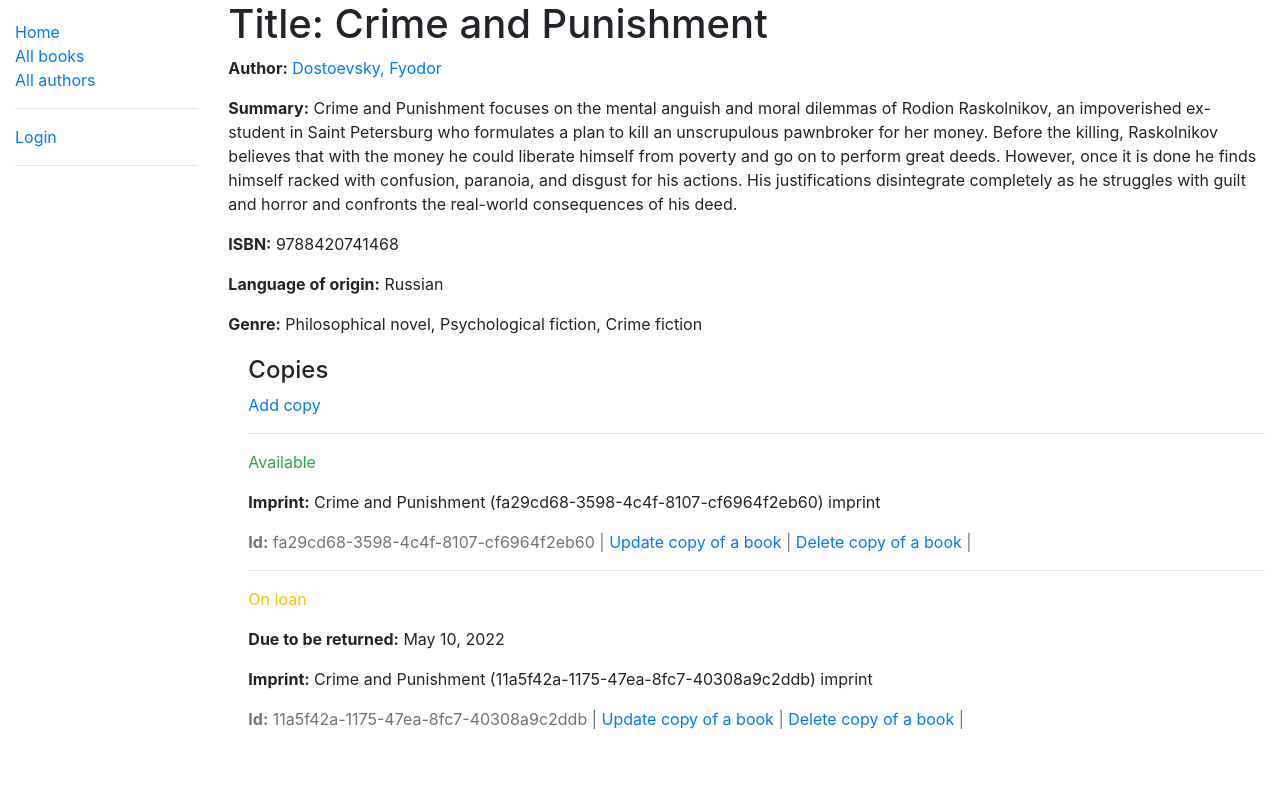
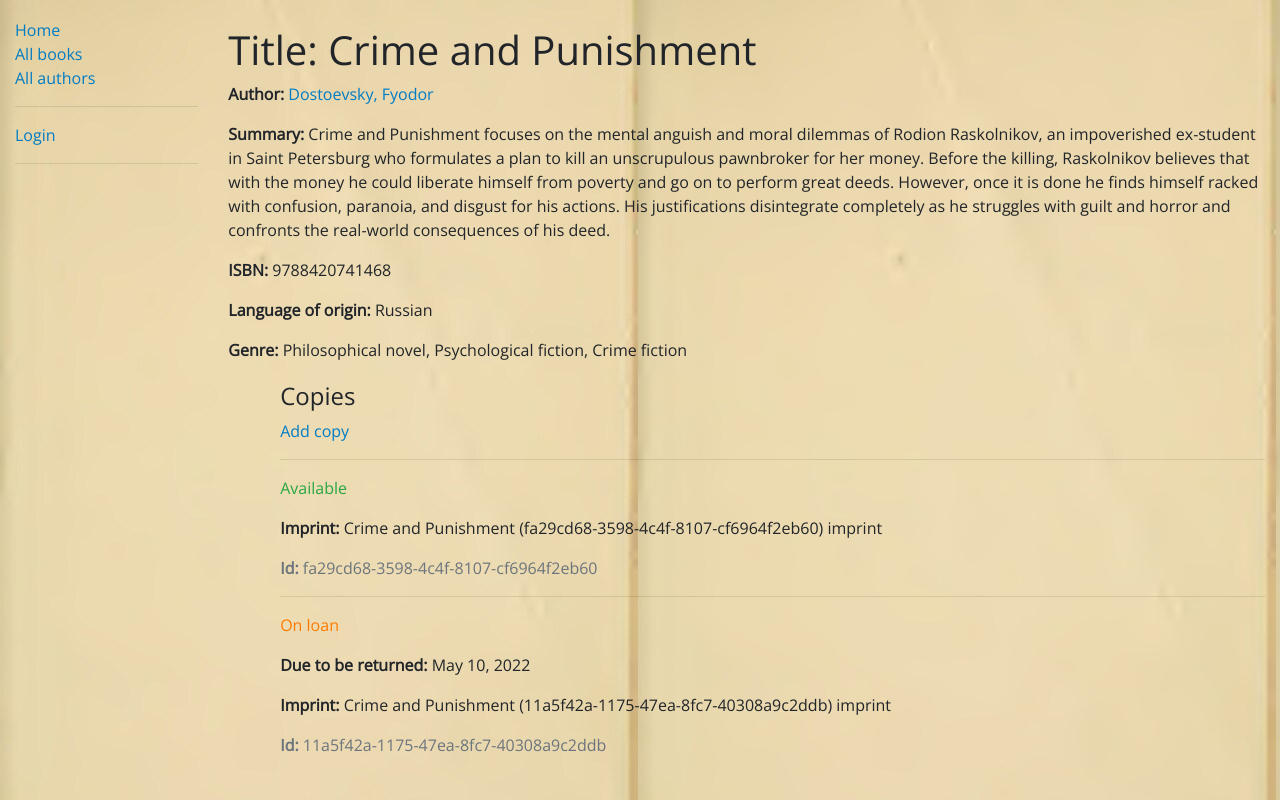
Before and after one commit to NickLinnik/LocalLibrary, a Django app: page /catalog/book/1 in a window 1280 px wide. Run offline with Django 3.2, Linux system fonts and the light colour scheme; data comes from the database, SQL or seed files in the repository; both versions use the stored data as it was after the commit.

Commit message:
Add styling

```diff
--- /dev/null
+++ b/catalog/static/css/links.css
@@ -0,0 +1,121 @@
+@import url(https://fonts.googleapis.com/css?family=Open+Sans);
+
+body{
+  font-family:'Open Sans', sans-serif;
+}
+a,a:visited,a:hover,a:active{
+  -webkit-backface-visibility:hidden;
+          backface-visibility:hidden;
+	position:relative;
+  transition:0.5s color ease;
+	text-decoration:none;
+	color: #017cc4;
+}
+a:hover{
+	color:#d73444;
+}
+a.before:before,a.after:after{
+  content: "";
+  transition:0.5s all ease;
+  -webkit-backface-visibility:hidden;
+          backface-visibility:hidden;
+  position:absolute;
+}
+a.before:before{
+  top:-0.05em;
+}
+a.after:after{
+  bottom:-0.05em;
+}
+a.before:before,a.after:after{
+  height:5px;
+  height:0.15rem;
+  width:0;
+  background:#d73444;
+}
+a.first:after{
+  left:0;
+}
+a.second:after{
+  right:0;
+}
+a.third:after,a.sixth:before,a.sixth:after{
+  left:50%;
+  -webkit-transform:translateX(-50%);
+          transform:translateX(-50%);
+}
+a.fourth:before,a.fourth:after{
+  left:0;
+}
+a.fifth:before,a.fifth:after{
+  right:0;
+}
+a.seventh:before{
+  right:0;
+}
+a.seventh:after{
+  left:0;
+}
+a.eigth:before{
+  left:0;
+}
+a.eigth:after{
+  right:0;
+}
+a.before:hover:before,a.after:hover:after{
+  width:100%;
+}
+.square{
+  box-sizing:border-box;
+  margin-left:-0.4em;
+  position:relative;
+  overflow:hidden;
+}
+.square a{
+  position:static;
+  font-size:100%;
+  padding:0.2em 0.4em;
+}
+.square:before,.square:after{
+  content: "";
+  box-sizing:border-box;
+  transition:0.25s all ease;
+  -webkit-backface-visibility:hidden;
+          backface-visibility:hidden;
+  position:absolute;
+  width:5px;
+  width:0.35rem;
+  height:0;
+  background:#d73444;
+}
+.square:before{
+  left:0;
+  bottom:-0.2em;
+}
+.square.individual:before{
+  transition-delay:0.6s;
+}
+.square:after{
+  right:0;
+  top:-0.2em;
+}
+.square.individual:after{
+  transition-delay:0.2s;
+}
+.square a:before{
+  left:0;
+  transition:0.25s all ease;
+}
+.square a:after{
+  right:0;
+  transition:0.25s all ease;
+}
+.square.individual a:after{
+  transition:0.25s all ease 0.4s;
+}
+.square:hover:before,.square:hover:after{
+  height:calc(100% + 0.4em);
+}
+.square:hover a:before,.square:hover a:after{
+  width:100%;
+}
--- a/catalog/static/css/styles.css
+++ b/catalog/static/css/styles.css
@@ -1,10 +1,30 @@
+body {
+    background-image: url("../images/reader.jpg");
+}
+
 .sidebar-nav {
-    margin-top: 20px;
+    margin-top: 10%;
     padding: 0;
     list-style: none;
 }
 
 .nested {
-    margin-left: 20px;
-    margin-top: 20px;
+    margin-left: 5%;
+    margin-top: 2%;
 }
+
+.this-nav {
+}
+
+.this-nav::after {
+    /*background: ;*/
+}
+
+.content {
+    padding-top: 2%;
+    background-size: cover;
+}
+
+.this-text-warning {
+    color: #ff7b00;
+}
--- a/catalog/templates/base_generic.html
+++ b/catalog/templates/base_generic.html
@@ -13,6 +13,7 @@
 
     {% load static %}
     <link rel="stylesheet" href="{% static 'css/styles.css' %}">
+    <link rel="stylesheet" href="{% static 'css/links.css' %}">
 
     {% block title %}<title>Local Library</title>{% endblock %}
 </head>
@@ -21,24 +22,24 @@
     <div class="row">
         <div class="col-sm-2">
             {% block sidebar %}
-                <ul class="sidebar-nav">
-                    <li><a href="{% url 'index' %}">Home</a></li>
-                    <li><a href="{% url 'books' %}">All books</a></li>
-                    <li><a href="{% url 'authors' %}">All authors</a></li>
+                <ul class="sidebar-nav this-nav">
+                    <li><a href="{% url 'index' %}" class="third after">Home</a></li>
+                    <li><a href="{% url 'books' %}" class="third after">All books</a></li>
+                    <li><a href="{% url 'authors' %}" class="third after">All authors</a></li>
                     {% if user.is_authenticated %}
-                        <li><a href="{% url 'bookinstances' %}">All book copies</a></li>
+                        <li><a href="{% url 'bookinstances' %}" class="third after">All book copies</a></li>
                     {% endif %}
                     <hr>
                     {% if user.is_authenticated %}
                         <li>User: {{ user.get_username }}</li>
-                        <li><a href="{% url 'my-borrowed' %}">My Borrowed</a></li>
-                        <li><a href="{% url 'logout' %}?next={{ request.path }}">Logout</a></li>
+                        <li><a href="{% url 'my-borrowed' %}" class="third after">My Borrowed</a></li>
+                        <li><a href="{% url 'logout' %}?next={{ request.path }}" class="third after">Logout</a></li>
                     {% else %}
-                        <li><a href="{% url 'login' %}?next={{ request.path }}">Login</a></li>
+                        <li><a href="{% url 'login' %}?next={{ request.path }}" class="third after">Login</a></li>
                     {% endif %}
                     {% if perms.catalog.can_mark_returned %}
                         <hr>
-                        <li><a href="{% url 'all-borrowed' %}">All Borrowed</a></li>
+                        <li><a href="{% url 'all-borrowed' %}" class="third after">All Borrowed</a></li>
                     {% endif %}
                 </ul>
                 <hr>
@@ -47,7 +48,7 @@
                 {% endif %}
             {% endblock %}
         </div>
-        <div class="col-sm-10 ">
+        <div class="col-sm-10 content">
             {% block content %}{% endblock %}
 
             {% block pagination %}
--- a/catalog/templates/catalog/book_detail.html
+++ b/catalog/templates/catalog/book_detail.html
@@ -20,7 +20,7 @@
             <a href="{% url 'bookinstance-create' %}">Add copy</a>
             {% for copy in book.bookinstance_set.all %}
                 <hr>
-                <p class="{% if copy.status == 'a' %}text-success{% elif copy.status == 'm' %}text-danger{% else %}text-warning{% endif %}">
+                <p class="{% if copy.status == 'a' %}text-success{% elif copy.status == 'm' %}text-danger{% else %}this-text-warning{% endif %}">
                     {{ copy.get_status_display }}
                 </p>
                 {% if copy.status != 'a' and copy.status != 'r' %}
@@ -28,8 +28,10 @@
                 {% endif %}
                 <p><strong>Imprint:</strong> {{ copy.imprint }}</p>
                 <p class="text-muted"><strong>Id:</strong> {{ copy.id }}
-                    | <a href="{% url 'bookinstance-update' copy.id %}">Update copy of a book</a>
-                    | <a href="{% url 'bookinstance-delete' copy.id %}">Delete copy of a book</a> |
+                    {% if perms.catalog.can_mark_returned %}
+                        | <a href="{% url 'bookinstance-update' copy.id %}">Update copy of a book</a>
+                        | <a href="{% url 'bookinstance-delete' copy.id %}">Delete copy of a book</a> |
+                    {% endif %}
                 </p>
             {% endfor %}
         {% endif %}
```
Also changed, not shown: catalog/static/images/reader.jpg (added), db.sqlite3.
